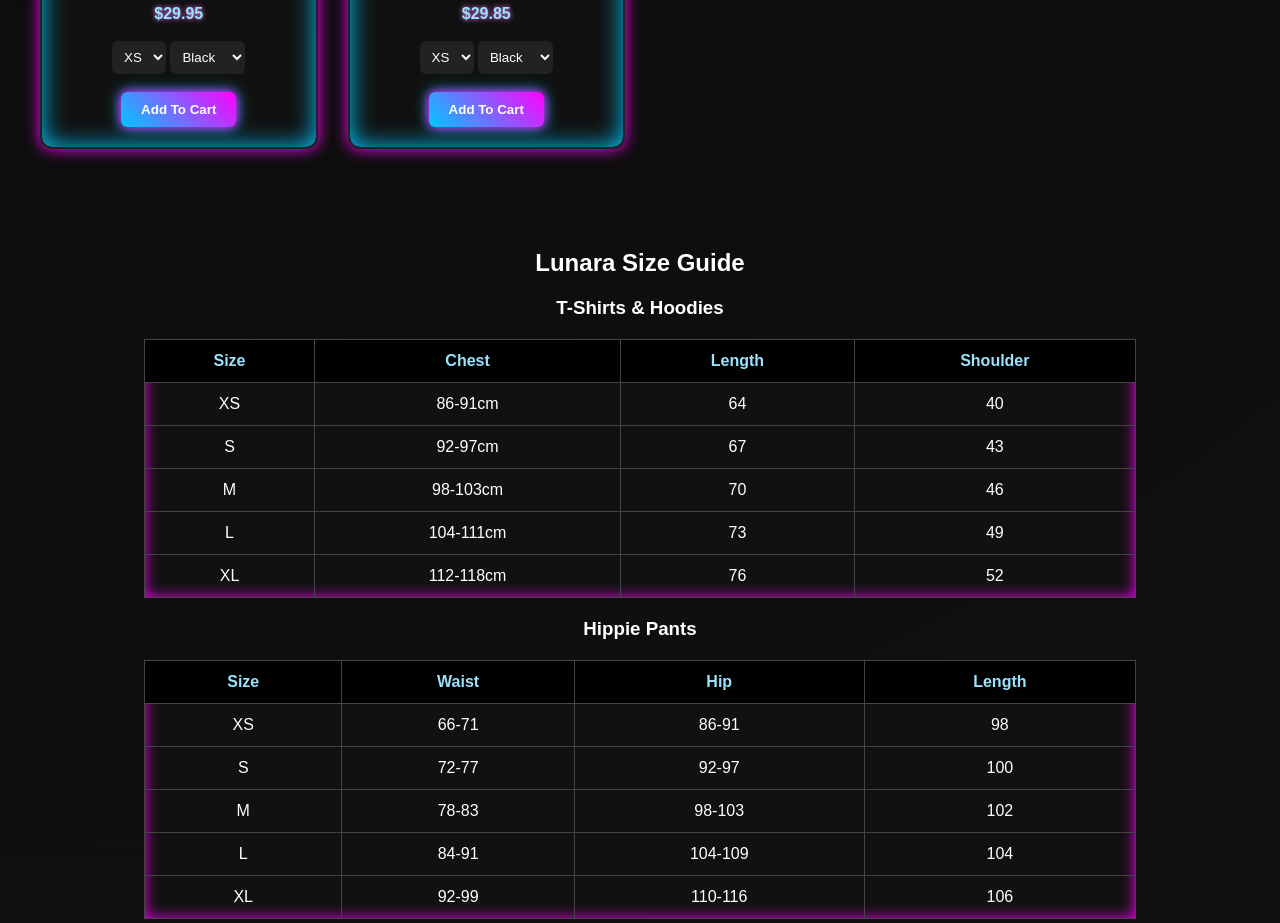
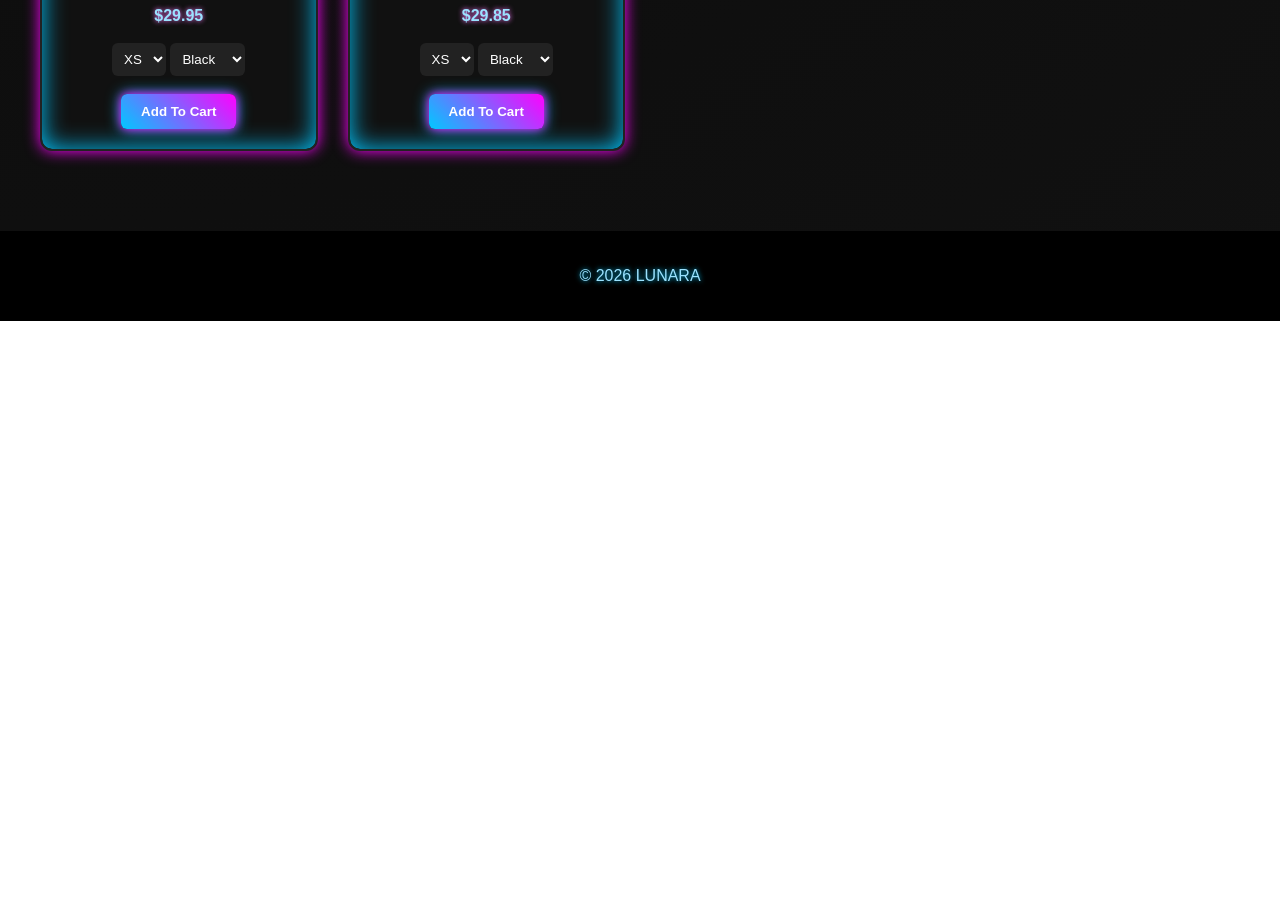
Before and after one commit to Lunara7146/Lunara-store, a plain HTML site: page index.html in a window 1280 px wide. Shown: the part 1179-2102 px from the top of the page. After the commit the page ends 1500 px from the top, so only its background shows below. Drawn offline with Linux system fonts and the light colour scheme.

Commit message:
Update index.html

```diff
--- a/index.html
+++ b/index.html
@@ -1,25 +1,17 @@
 <!DOCTYPE html>
 <html lang="en">
-
 <head>
-
 <meta charset="UTF-8">
 <meta name="viewport" content="width=device-width, initial-scale=1.0">
-
-<!-- Fix image paths for GitHub Pages -->
-<base href="/Lunara-store/">
-
 <title>LUNARA</title>
-
 <link rel="stylesheet" href="style.css">
-
 </head>
 
 <body>
 
 <header>
 
-<img src="images/logo-small.png" class="logo" alt="Lunara Logo">
+<img src="images/lunara-logo.png" class="logo">
 
 <h2 class="tagline">Born to Shine, Dressed to Wander</h2>
 
@@ -52,49 +44,6 @@
 
 <section id="shop" class="products"></section>
 
-<section class="size-guide">
-
-<h2>Lunara Size Guide</h2>
-
-<h3>T-Shirts & Hoodies</h3>
-
-<table>
-<tr>
-<th>Size</th>
-<th>Chest</th>
-<th>Length</th>
-<th>Shoulder</th>
-</tr>
-
-<tr><td>XS</td><td>86-91cm</td><td>64</td><td>40</td></tr>
-<tr><td>S</td><td>92-97cm</td><td>67</td><td>43</td></tr>
-<tr><td>M</td><td>98-103cm</td><td>70</td><td>46</td></tr>
-<tr><td>L</td><td>104-111cm</td><td>73</td><td>49</td></tr>
-<tr><td>XL</td><td>112-118cm</td><td>76</td><td>52</td></tr>
-
-</table>
-
-<h3>Hippie Pants</h3>
-
-<table>
-
-<tr>
-<th>Size</th>
-<th>Waist</th>
-<th>Hip</th>
-<th>Length</th>
-</tr>
-
-<tr><td>XS</td><td>66-71</td><td>86-91</td><td>98</td></tr>
-<tr><td>S</td><td>72-77</td><td>92-97</td><td>100</td></tr>
-<tr><td>M</td><td>78-83</td><td>98-103</td><td>102</td></tr>
-<tr><td>L</td><td>84-91</td><td>104-109</td><td>104</td></tr>
-<tr><td>XL</td><td>92-99</td><td>110-116</td><td>106</td></tr>
-
-</table>
-
-</section>
-
 <div id="cart-panel">
 
 <h2>Your Cart</h2>
```
